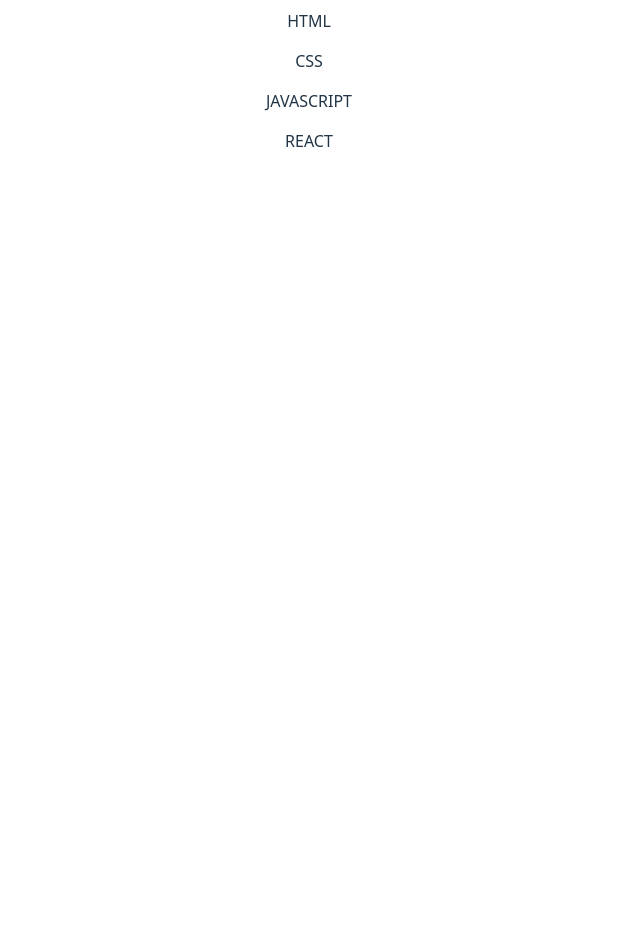
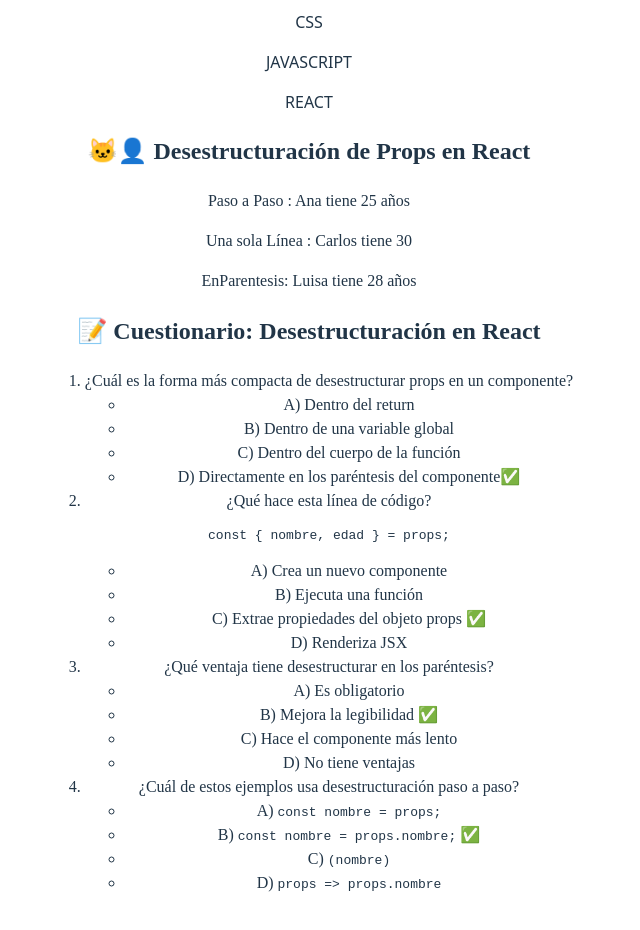
Before and after one commit to mpramos/REACTV4, a React (Vite) app: page / in a window 1280 px wide. Shown: the part 560-1490 px from the top of the page, without its empty margins (331-971 px from the left). Before the commit the page ends 800 px from the top, so only its background shows below. Built offline with nearby package versions, Linux system fonts and the light colour scheme.

Commit message:
diferentes tipos de desestruturacion

```diff
--- a/src/App.jsx
+++ b/src/App.jsx
@@ -11,6 +11,7 @@ import BooleanProp from './props/BooleanProp'
 import ObjectProp from './props/ObjectProp'
 import ArrayProps from './props/ArrayProps'
 import FuncionProp from './props/FuncionProp'
+import Desestructuracion from './Desestructuracion'
 
 function App() {
   const [count, setCount] = useState(0)
@@ -42,7 +43,7 @@ function App() {
     <ArrayProps hobbies={hoobies}/>
    <FuncionProp saludar={handleSaludo}/>
    <Skills skills={['HTML','CSS','JAVASCRIPT','REACT']}/>
-
+    <Desestructuracion/>
     {/* <Header
       bienvenida={bienvenida}
       titulo={titulo}
--- /dev/null
+++ b/src/Desestructuracion.jsx
@@ -0,0 +1,22 @@
+import React from 'react'
+import PasoAPaso from './desestructuracion/PasoAPaso'
+import UnaSolaLinea from './desestructuracion/UnaSolaLinea'
+import EnParentesis from './desestructuracion/EnParentesis'
+import Cuestionario from './desestructuracion/Cuestionario'
+
+const Desestructuracion = () => {
+  return (
+    <div style={{ fontFamily:"serif"}} edad={25}>
+        <h2> 🐱‍👤 Desestructuración de Props en React</h2>
+        <PasoAPaso nombre='Ana' edad={25}/>
+        <UnaSolaLinea nombre='Carlos' edad={30}/>
+        {/* // 🚀 3. Desestructuración directamente en los paréntesis del componente */}
+        {/* 🔹 Es la forma más moderna y compacta. */}
+        <EnParentesis nombre="Luisa" edad={28}/>
+        <Cuestionario/>
+
+    </div>
+  )
+}
+
+export default Desestructuracion
--- /dev/null
+++ b/src/desestructuracion/Cuestionario.jsx
@@ -0,0 +1,64 @@
+import React from 'react'
+
+const Cuestionario = () => {
+  return (
+    <div>
+
+ <h2>📝 Cuestionario: Desestructuración en React</h2>
+
+      <ol>
+        <li>
+          ¿Cuál es la forma más compacta de desestructurar props en un componente?
+          <ul>
+            <li>A) Dentro del return</li>
+            <li>B) Dentro de una variable global</li>
+            <li>C) Dentro del cuerpo de la función</li>
+            <li>D) Directamente en los paréntesis del componente✅</li>
+          </ul>
+        </li>
+
+        <li>
+          ¿Qué hace esta línea de código?
+          <pre>{`const { nombre, edad } = props;`}</pre>
+          <ul>
+            <li>A) Crea un nuevo componente</li>
+            <li>B) Ejecuta una función</li>
+            <li>C) Extrae propiedades del objeto props ✅</li>
+            <li>D) Renderiza JSX</li>
+          </ul>
+        </li>
+
+        <li>
+          ¿Qué ventaja tiene desestructurar en los paréntesis?
+          <ul>
+            <li>A) Es obligatorio</li>
+            <li>B) Mejora la legibilidad ✅</li>
+            <li>C) Hace el componente más lento</li>
+            <li>D) No tiene ventajas</li>
+          </ul>
+        </li>
+
+        <li>
+          ¿Cuál de estos ejemplos usa desestructuración paso a paso?
+          <ul>
+            <li>
+              A) <code>const { 'nombre' } = props;</code>
+            </li>
+            <li>
+              B) <code>const nombre = props.nombre;</code>  ✅
+            </li>
+            <li>
+              C) <code>({ 'nombre' })</code>
+            </li>
+            <li>
+              D) <code>props =&gt; props.nombre</code>
+            </li>
+          </ul>
+        </li>
+      </ol>
+
+    </div>
+  )
+}
+
+export default Cuestionario
--- /dev/null
+++ b/src/desestructuracion/EnParentesis.jsx
@@ -0,0 +1,9 @@
+import React from 'react'
+
+const EnParentesis = ({nombre,edad}) => {
+  return (
+    <div>EnParentesis: {nombre} tiene {edad} años</div>
+  )
+}
+
+export default EnParentesis
--- /dev/null
+++ b/src/desestructuracion/PasoAPaso.jsx
@@ -0,0 +1,11 @@
+import React from 'react'
+
+const PasoAPaso = (props) => {
+  const nombre= props.nombre
+  const edad=props.edad
+  return (
+    <p> Paso a Paso : {nombre} tiene {edad} años</p>
+  )
+}
+
+export default PasoAPaso
--- /dev/null
+++ b/src/desestructuracion/UnaSolaLinea.jsx
@@ -0,0 +1,14 @@
+import React from 'react'
+
+const UnaSolaLinea = (props) => {
+  const { nombre, edad } = props
+  return (
+    <>
+      <p>
+        Una sola Línea : {nombre} tiene {edad}
+      </p>
+    </>
+  )
+}
+
+export default UnaSolaLinea
```
Also changed, not shown: src/props/cuestionario.jsx (+55 -55 lines).
